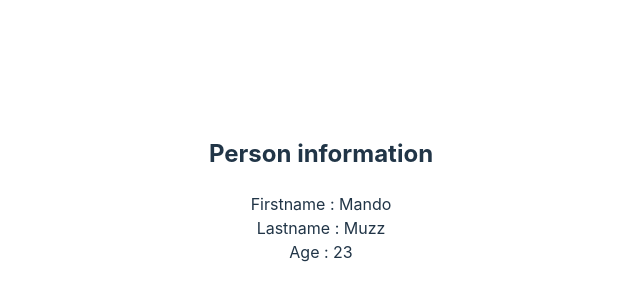
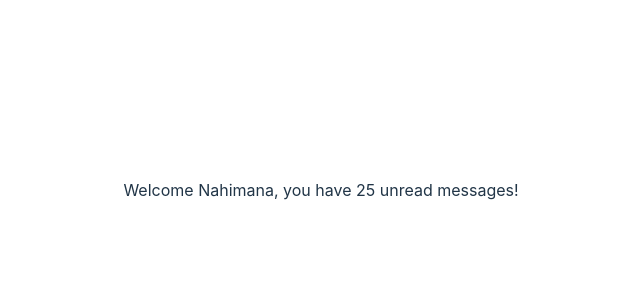
Before and after one commit to Trezzmann/react-typescript-starter, a React (Vite) app: page / in a window 1280 px wide. Shown: the part 210-510 px from the top of the page, without its empty margins (319-959 px from the left). Built offline with nearby package versions, Linux system fonts and the light colour scheme.

Commit message:
typing props : optional props

```diff
--- a/src/App.tsx
+++ b/src/App.tsx
@@ -1,10 +1,10 @@
 import "./App.css";
-import Person from "./components/Person";
+import Home from "./components/Home";
 
 function App() {
   return (
     <div className="App">
-      <Person firstname="Mando" lastname="Muzz" age={23} />
+      <Home name="Nahimana" isLoggedIn={true} messagesNumber={25} />
     </div>
   );
 }
--- /dev/null
+++ b/src/components/Home.tsx
@@ -0,0 +1,22 @@
+type homeProps = {
+  isLoggedIn: boolean;
+  name: string;
+  messagesNumber?: number;
+};
+
+const Home = (props: homeProps) => {
+  const { isLoggedIn, name, messagesNumber = 0 } = props;
+  return (
+    <div>
+      {isLoggedIn ? (
+        <p>
+          Welcome {name}, you have {messagesNumber} unread messages!{" "}
+        </p>
+      ) : (
+        <p>Login please !</p>
+      )}
+    </div>
+  );
+};
+
+export default Home;
```
